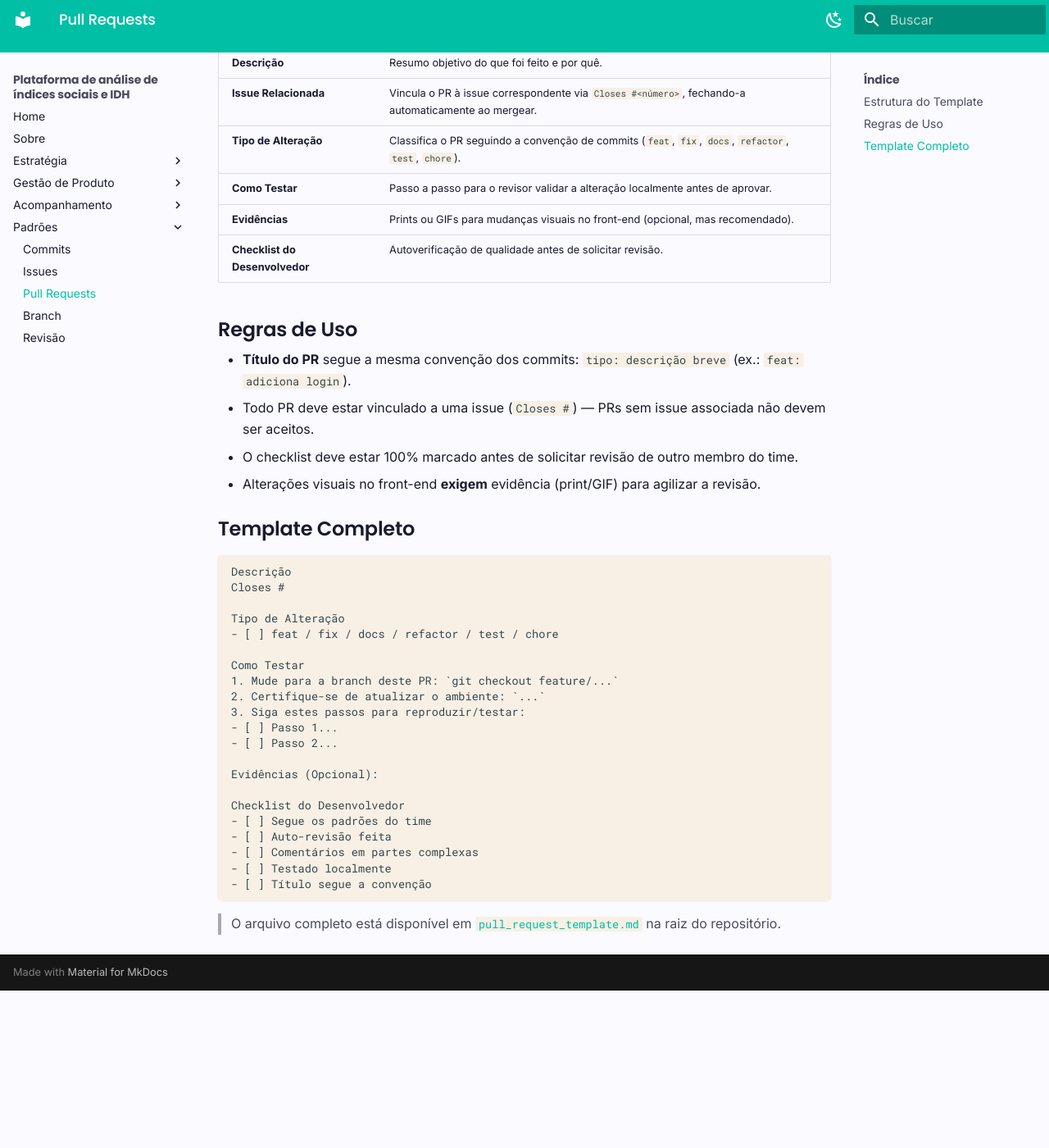
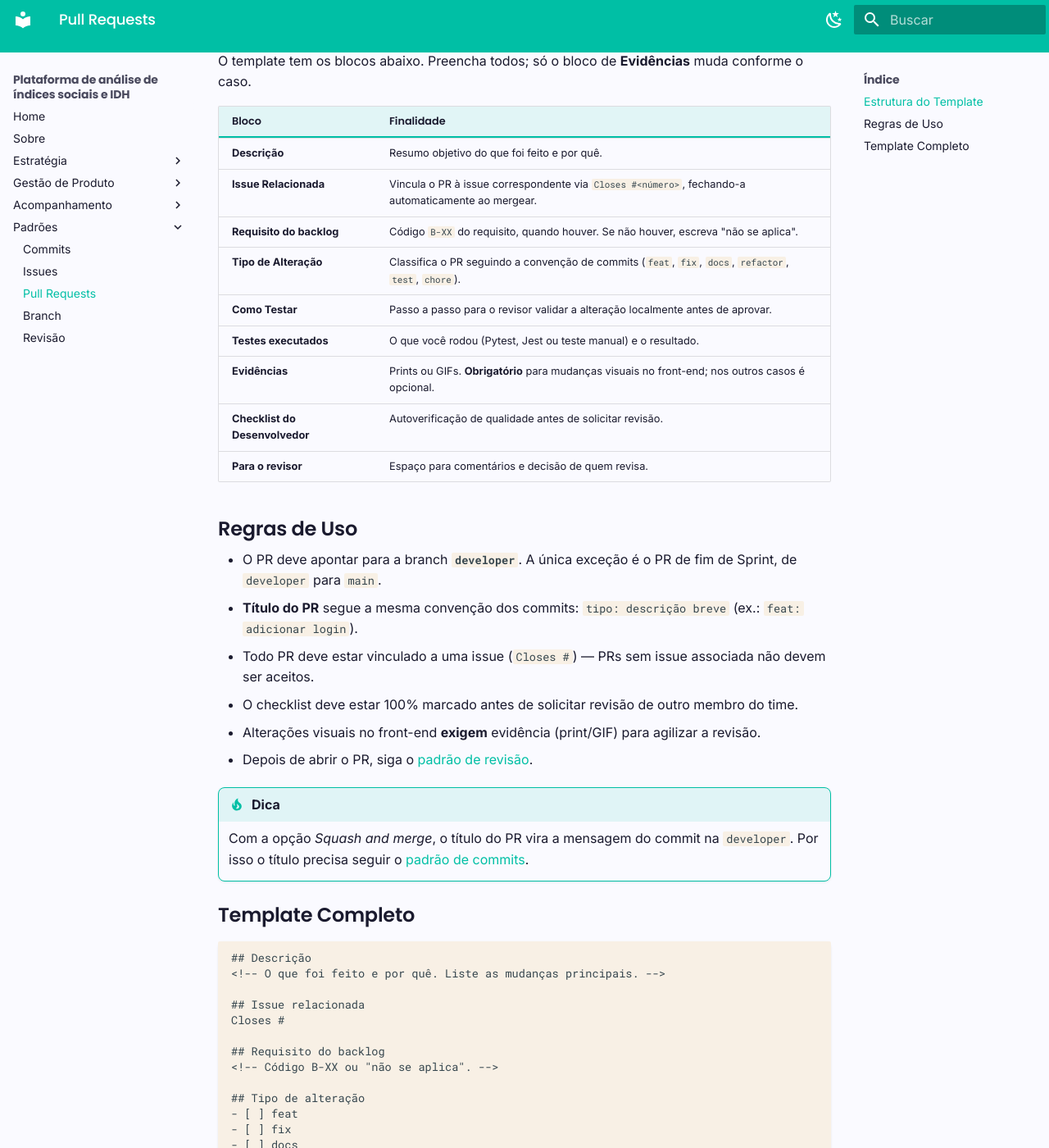
Before and after one commit to FGA0138-MDS-Ajax/2026.2-T02-Dijkstra, an MkDocs documentation site: the page built from docs/padroes/pullrequest.md, in a window 1280 px wide and 1400 px high, scrolled down 292 px. Shown: the whole window at 82% size. Built offline with MkDocs 1.6.1 and Material for MkDocs 9.7.7, drawn with Linux system fonts in a browser that asks for light colours; before the commit the page ends 1500 px from its top, so only the background shows below that; some of the changed text lies outside the part shown.

Commit message:
docs: atualizar padrão de pull request

```diff
--- a/docs/padroes/pullrequest.md
+++ b/docs/padroes/pullrequest.md
@@ -1,53 +1,76 @@
 # Padrão de Pull Request
 
-Todo Pull Request aberto no repositório deve seguir o template padrão definido em `pull pull_request_template.md` preenchido automaticamente pelo GitHub ao abrir um novo PR.
+Um **Pull Request (PR)** é o pedido para juntar o trabalho da sua branch à `developer`. É nele que a outra pessoa revisa o seu código.
+
+Todo Pull Request aberto no repositório deve seguir o template padrão definido em [`.github/pull_request_template.md`](https://github.com/FGA0138-MDS-Ajax/2026.2-T02-Dijkstra/blob/main/.github/pull_request_template.md), preenchido automaticamente pelo GitHub ao abrir um novo PR.
 
 ## Estrutura do Template
 
-O template é dividido em 6 blocos, todos obrigatórios de preenchimento:
+O template tem os blocos abaixo. Preencha todos; só o bloco de **Evidências** muda conforme o caso.
 
 | Bloco | Finalidade |
 |---|---|
 | **Descrição** | Resumo objetivo do que foi feito e por quê. |
 | **Issue Relacionada** | Vincula o PR à issue correspondente via `Closes #<número>`, fechando-a automaticamente ao mergear. |
+| **Requisito do backlog** | Código `B-XX` do requisito, quando houver. Se não houver, escreva "não se aplica". |
 | **Tipo de Alteração** | Classifica o PR seguindo a convenção de commits (`feat`, `fix`, `docs`, `refactor`, `test`, `chore`). |
 | **Como Testar** | Passo a passo para o revisor validar a alteração localmente antes de aprovar. |
-| **Evidências** | Prints ou GIFs para mudanças visuais no front-end (opcional, mas recomendado). |
+| **Testes executados** | O que você rodou (Pytest, Jest ou teste manual) e o resultado. |
+| **Evidências** | Prints ou GIFs. **Obrigatório** para mudanças visuais no front-end; nos outros casos é opcional. |
 | **Checklist do Desenvolvedor** | Autoverificação de qualidade antes de solicitar revisão. |
+| **Para o revisor** | Espaço para comentários e decisão de quem revisa. |
 
 ## Regras de Uso
 
-- **Título do PR** segue a mesma convenção dos commits: `tipo: descrição breve` (ex.: `feat: adiciona login`).
+- O PR deve apontar para a branch **`developer`**. A única exceção é o PR de fim de Sprint, de `developer` para `main`.
+- **Título do PR** segue a mesma convenção dos commits: `tipo: descrição breve` (ex.: `feat: adicionar login`).
 - Todo PR deve estar vinculado a uma issue (`Closes #`) — PRs sem issue associada não devem ser aceitos.
 - O checklist deve estar 100% marcado antes de solicitar revisão de outro membro do time.
 - Alterações visuais no front-end **exigem** evidência (print/GIF) para agilizar a revisão.
+- Depois de abrir o PR, siga o [padrão de revisão](revisao.md).
+!!! tip "Dica"
+    Com a opção *Squash and merge*, o título do PR vira a mensagem do commit na `developer`. Por isso o título precisa seguir o [padrão de commits](commits.md).
 
 ## Template Completo
 
+    ## Descrição
+    <!-- O que foi feito e por quê. Liste as mudanças principais. -->
 
-    Descrição
+    ## Issue relacionada
     Closes #
 
-    Tipo de Alteração
-    - [ ] feat / fix / docs / refactor / test / chore
+    ## Requisito do backlog
+    <!-- Código B-XX ou "não se aplica". -->
 
-    Como Testar
-    1. Mude para a branch deste PR: `git checkout feature/...`
-    2. Certifique-se de atualizar o ambiente: `...`
+    ## Tipo de alteração
+    - [ ] feat
+    - [ ] fix
+    - [ ] docs
+    - [ ] refactor
+    - [ ] test
+    - [ ] chore
+
+    ## Como testar
+    1. Mude para a branch deste PR: `git checkout <branch>`
+    2. Atualize o ambiente: `...`
     3. Siga estes passos para reproduzir/testar:
-    - [ ] Passo 1...
-    - [ ] Passo 2...
+       - [ ] Passo 1
+       - [ ] Passo 2
 
-    Evidências (Opcional):
+    ## Testes executados
+    <!-- Pytest/Jest ou teste manual, e o resultado. -->
 
-    Checklist do Desenvolvedor
-    - [ ] Segue os padrões do time
+    ## Evidências
+    <!-- Obrigatória para mudanças visuais no front-end. -->
+
+    ## Checklist do desenvolvedor
+    - [ ] A branch parte da `developer` e o PR aponta para `developer`
+    - [ ] Nome da branch e título do PR seguem os padrões do time
+    - [ ] Segue os padrões de código (PEP 8 no Python; ESLint no JavaScript)
     - [ ] Auto-revisão feita
     - [ ] Comentários em partes complexas
     - [ ] Testado localmente
-    - [ ] Título segue a convenção
+    - [ ] Pedi revisão a alguém de outra dupla
 
-
-> O arquivo completo está disponível em
-> [`pull_request_template.md`](https://github.com/fga0138-mds-ajax/2026.2-T02-Dijkstra/blob/main/pull_request_template.md)
-> na raiz do repositório.
+    ## Para o revisor
+    <!-- Observações e decisão (aprovado / mudanças solicitadas). -->
```
